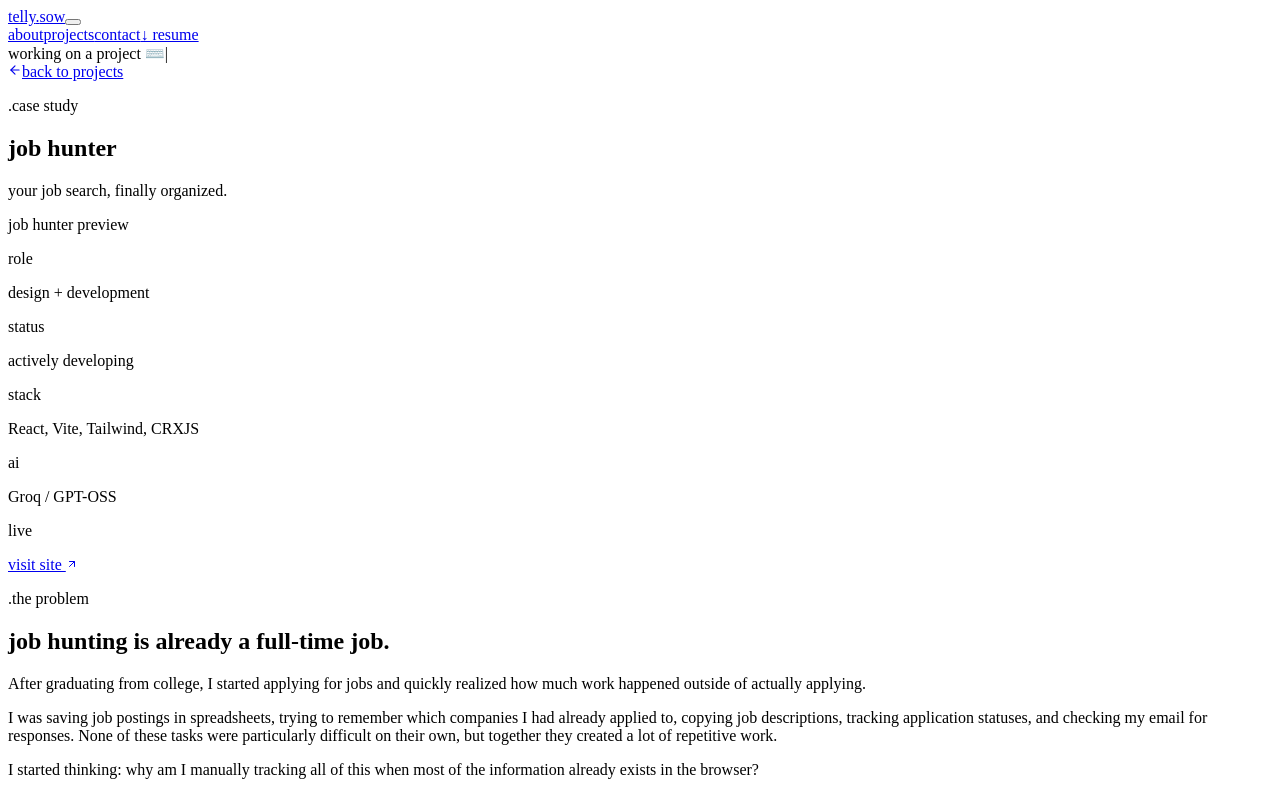
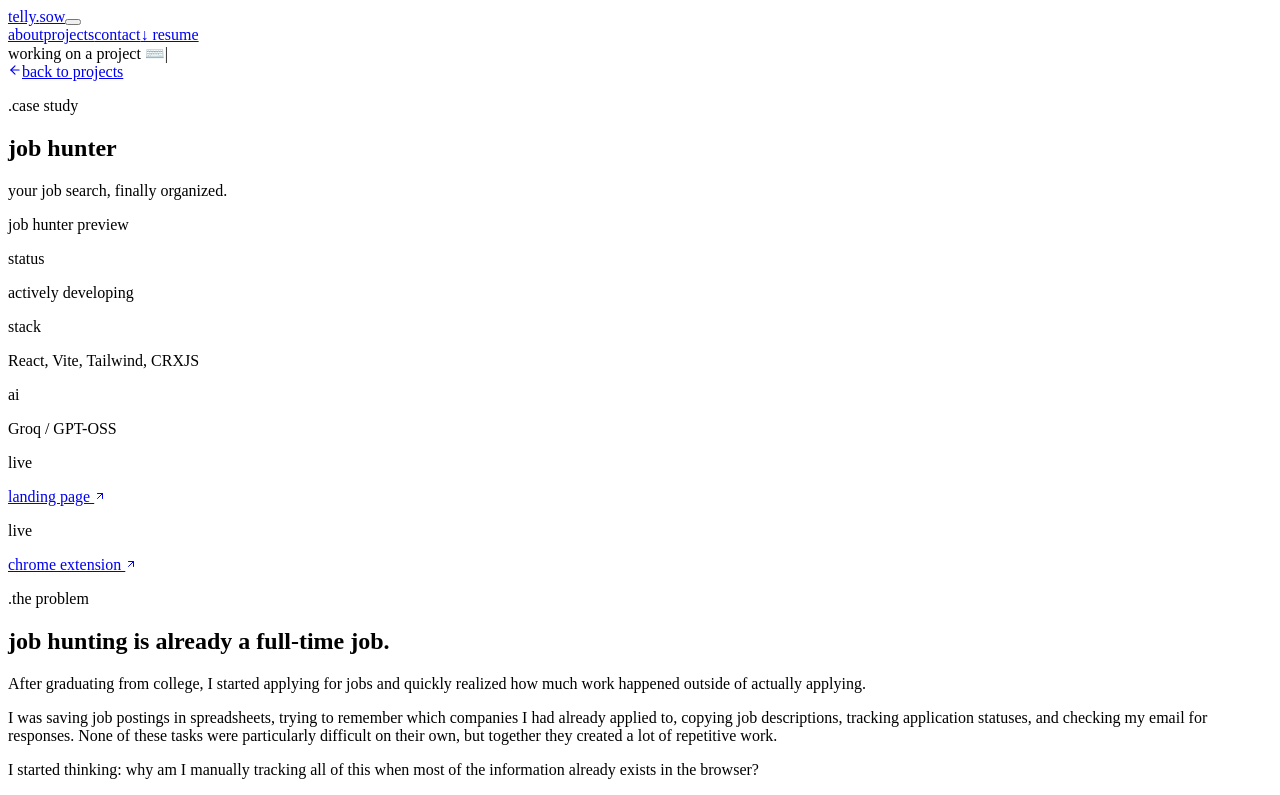
Before and after one commit to bsow03/personalsite, a React (Vite) app in the folder personal-site/: page /projects/jobhunter in a window 1280 px wide. Shown: the top 795 px of the page. Built offline with nearby package versions, Linux system fonts and the light colour scheme; the HTML template or start-up script is replaced by a standard one.

Commit message:
landing page

```diff
--- a/personal-site/src/components/casestudy/JobHunter.jsx
+++ b/personal-site/src/components/casestudy/JobHunter.jsx
@@ -92,15 +92,6 @@ export default function JobHunter() {
 
             <div>
               <p className="text-xs uppercase tracking-widest text-white/40 mb-2">
-                role
-              </p>
-              <p className="text-sm">
-                design + development
-              </p>
-            </div>
-
-            <div>
-              <p className="text-xs uppercase tracking-widest text-white/40 mb-2">
                 status
               </p>
               <p className="text-sm">
@@ -129,12 +120,24 @@ export default function JobHunter() {
             <div>
               <p className="text-xs uppercase tracking-widest text-white/40 mb-2">live</p>
               <a
+                href="https://jobhunter.lol"
+                target="_blank"
+                rel="noopener noreferrer"
+                className="text-sm inline-flex items-center gap-1 hover:text-primary transition"
+              >
+                landing page <ArrowUpRight size={12} />
+              </a>
+            </div>
+
+            <div>
+              <p className="text-xs uppercase tracking-widest text-white/40 mb-2">live</p>
+              <a
                 href="https://chromewebstore.google.com/detail/job-hunter/jlnhedkbdmnnglfjihhhbahceodgnflp"
                 target="_blank"
                 rel="noopener noreferrer"
                 className="text-sm inline-flex items-center gap-1 hover:text-primary transition"
               >
-                visit site <ArrowUpRight size={12} />
+                chrome extension <ArrowUpRight size={12} />
               </a>
             </div>
 
```
